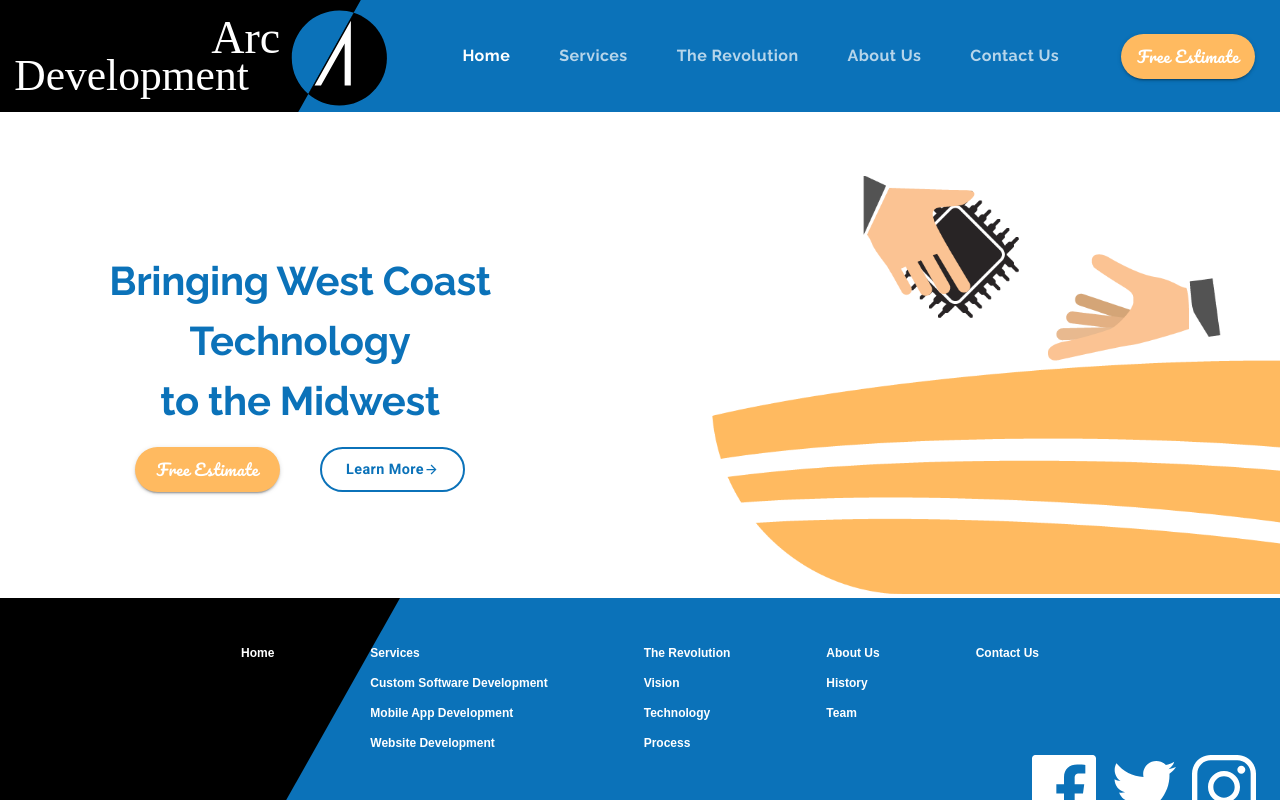
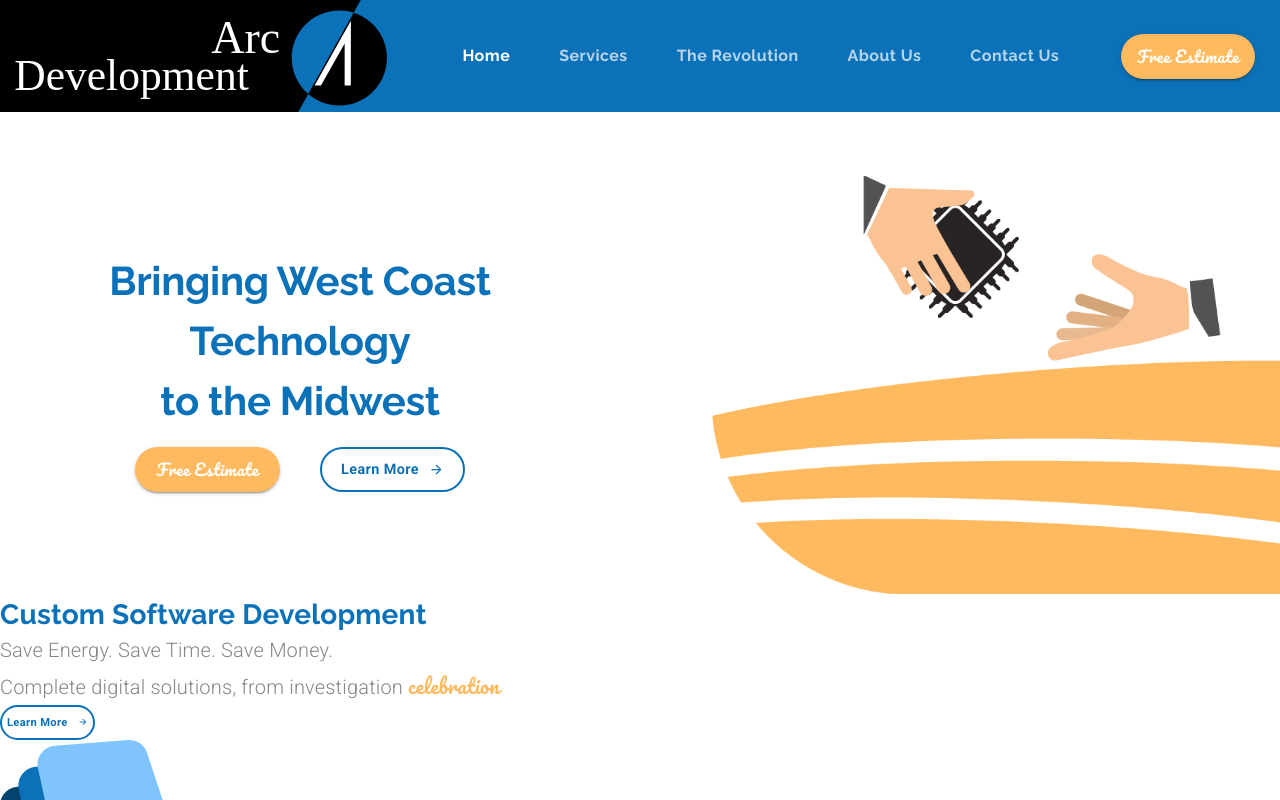
Before and after one commit to NicolaDeastra/MaterialUI-Company-Website, a React (Create React App) app: page / in a window 1280 px wide. Shown: the top 800 px of the page. Built offline with nearby package versions, Linux system fonts and the light colour scheme.

Commit message:
setup sevice block

```diff
--- a/src/components/LandingPage.js
+++ b/src/components/LandingPage.js
@@ -7,6 +7,7 @@
 import Typography from "@material-ui/core/Typography";
 
 import animationData from "../animations/landinganimation/data";
+import customSoftwareIcon from "../assets/Custom Software Icon.svg";
 
 const useStyles = makeStyles((theme) => ({
   animation: {
@@ -33,16 +34,16 @@
     marginTop: "1em",
   },
   learnButtonHero: {
-    borderColor: theme.palette.common.blue,
-    color: theme.palette.common.blue,
-    borderWidth: 2,
-    textTransform: "none",
-    borderRadius: 50,
-    fontFamily: "Roboto",
-    fontWeight: "bold",
+    ...theme.typography.learnButton,
     fontSize: "0.9rem",
     height: 45,
     width: 145,
+  },
+  learnButton: {
+    ...theme.typography.learnButton,
+    fontSize: "0.7rem",
+    height: 35,
+    padding: 5,
   },
   mainContainer: {
     marginTop: "5em",
@@ -59,6 +60,13 @@
     [theme.breakpoints.down("xs")]: {
       marginLeft: 0,
     },
+  },
+  specialText: {
+    fontFamily: "Pacifico",
+    color: theme.palette.common.orange,
+  },
+  subtitle: {
+    marginButton: "1em",
   },
 }));
 
@@ -78,6 +86,7 @@
   return (
     <Grid container direction="column" className={classes.mainContainer}>
       <Grid item>
+        {/*-----Hero Block-----*/}
         <Grid container justify="flex-end" alignItems="center" direction="row">
           <Grid sm item className={classes.heroTextContainer}>
             <Typography variant="h2" align="center">
@@ -95,7 +104,7 @@
               </Grid>
               <Grid item>
                 <Button variant="outlined" className={classes.learnButtonHero}>
-                  Learn More
+                  <span style={{ marginRight: 10 }}>Learn More </span>
                   <ButtonArrow
                     width={15}
                     height={15}
@@ -110,6 +119,33 @@
           </Grid>
         </Grid>
       </Grid>
+      <Grid item>
+        {" "}
+        {/*-----Services Block-----*/}
+        <Grid container direction="row">
+          <Grid item>
+            <Typography variant="h4">Custom Software Development</Typography>
+            <Typography variant="subtitle1" className={classes.subtitle}>
+              Save Energy. Save Time. Save Money.
+            </Typography>
+            <Typography variant="subtitle1">
+              Complete digital solutions, from investigation{" "}
+              <span className={classes.specialText}>celebration </span>
+            </Typography>
+            <Button variant="outlined" className={classes.learnButton}>
+              <span style={{ marginRight: 10 }}>Learn More </span>
+              <ButtonArrow
+                width={10}
+                height={10}
+                fill={theme.palette.common.blue}
+              />
+            </Button>
+          </Grid>
+        </Grid>
+        <Grid item>
+          <img alt="custom software icon" src={customSoftwareIcon} />
+        </Grid>
+      </Grid>
     </Grid>
   );
 }
--- a/src/components/ui/Theme.js
+++ b/src/components/ui/Theme.js
@@ -2,6 +2,7 @@
 
 const arcBlue = "#0B72B9";
 const arcOrange = "#FFBA60";
+const arcGrey = "#868686";
 
 export default createMuiTheme({
   palette: {
@@ -33,8 +34,28 @@
       fontFamily: "Raleway",
       fontWeight: 700,
       fontSize: "2.5rem",
-      color: `${arcBlue}`,
+      color: arcBlue,
       lineHeight: 1.5,
+    },
+    h4: {
+      fontFamily: "Raleway",
+      fontSize: "1.75rem",
+      color: arcBlue,
+      fontWeight: 700,
+    },
+    subtitle1: {
+      fontSize: "1.25rem",
+      fontWeight: 300,
+      color: arcGrey,
+    },
+    learnButton: {
+      borderColor: arcBlue,
+      color: arcBlue,
+      borderWidth: 2,
+      textTransform: "none",
+      borderRadius: 50,
+      fontFamily: "Roboto",
+      fontWeight: "bold",
     },
   },
 });
```
